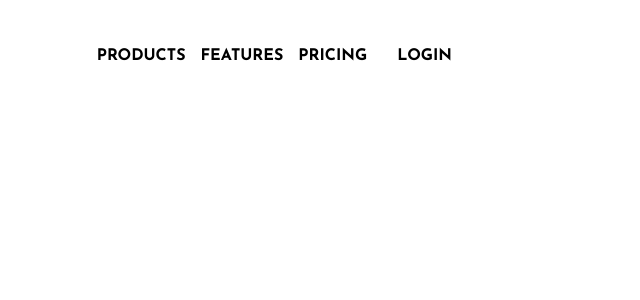
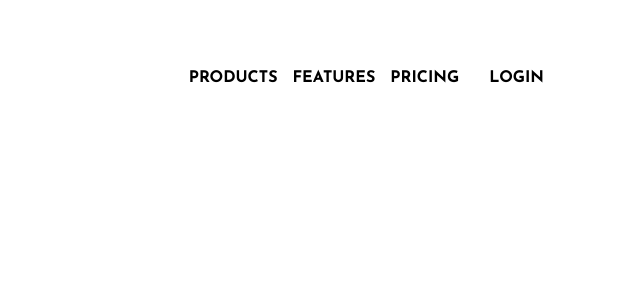
Before and after one commit to tonyykosseifyy/modern-ui-ux, a React (Create React App) app: page / in a window 1280 px wide. Shown: the top 300 px of the page, without its empty margins (621-1261 px from the left). Built offline with nearby package versions, Linux system fonts and the light colour scheme.

Commit message:
2 files modified

```diff
--- a/src/components/Navbar/Navbar.css
+++ b/src/components/Navbar/Navbar.css
@@ -1,12 +1,16 @@
 nav.navbar {
-  padding: 6vh 15vw ;
+  padding: clamp(30px,9vh,70px) clamp(10px,15vw,100px);
   background-color: white ;
   display: flex;
   justify-content: space-between ;
 }
-
+.navbar-logo {
+  display: grid ;
+  place-items: center;
+}
 .navbar-links {
   display: flex ;
+  align-items: center;
 }
 .navbar-links > a {
   display: block ;
--- a/src/components/Navbar/Navbar.js
+++ b/src/components/Navbar/Navbar.js
@@ -1,6 +1,7 @@
 import React from "react";
 import "./Navbar.css";
 import Hamburger from "./Hamburger";
+import { Logo } from "../../assets";
 
 const links = [
   "products",
@@ -13,7 +14,9 @@ const links = [
 const Navbar = () => {
   return (
     <nav className="navbar">
-      <div className="navbar-logo"></div>
+      <div className="navbar-logo">
+        <Logo />
+      </div>
       <div className="navbar-links">
         { links.map(link => (
           <a key={link} href={link}>{link}</a>
```
